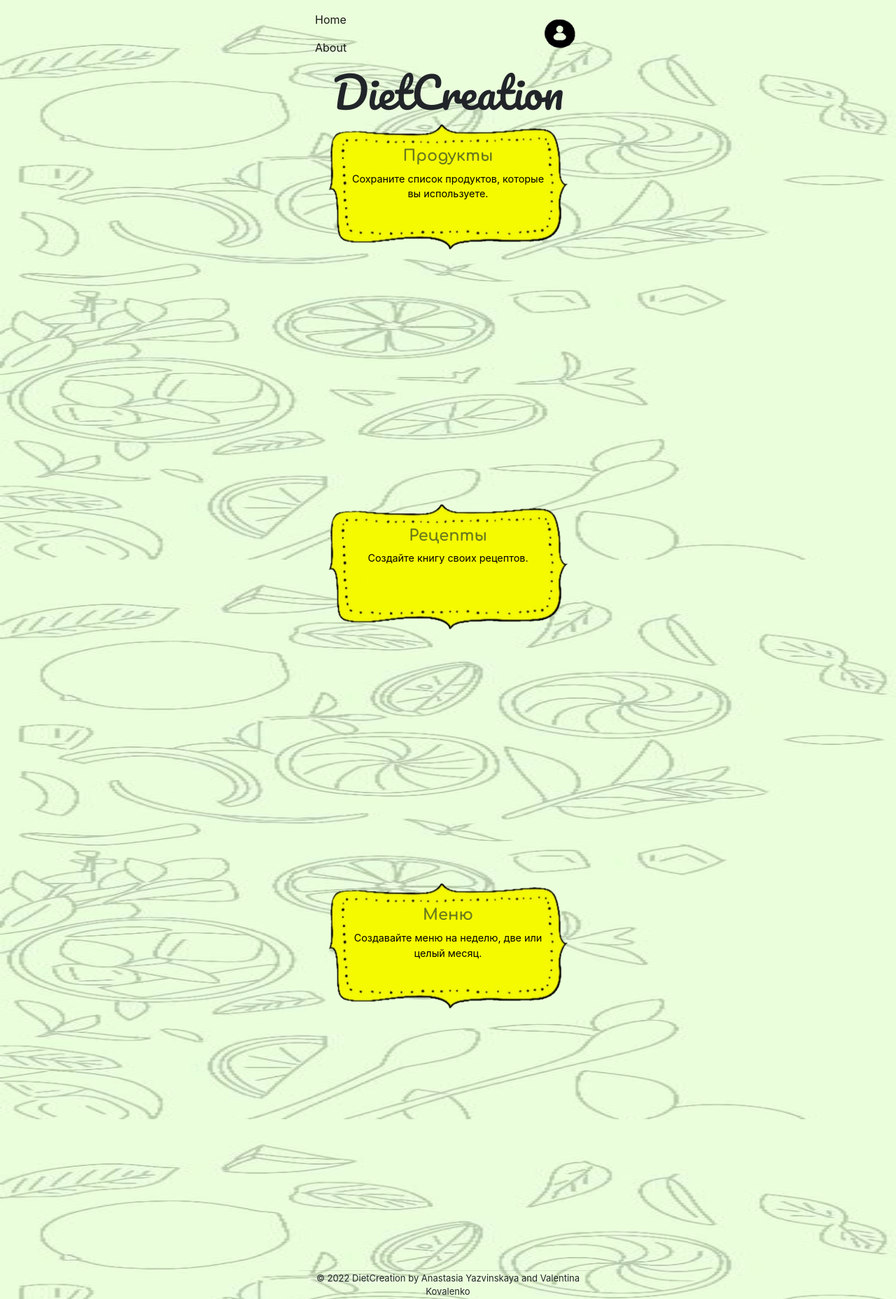
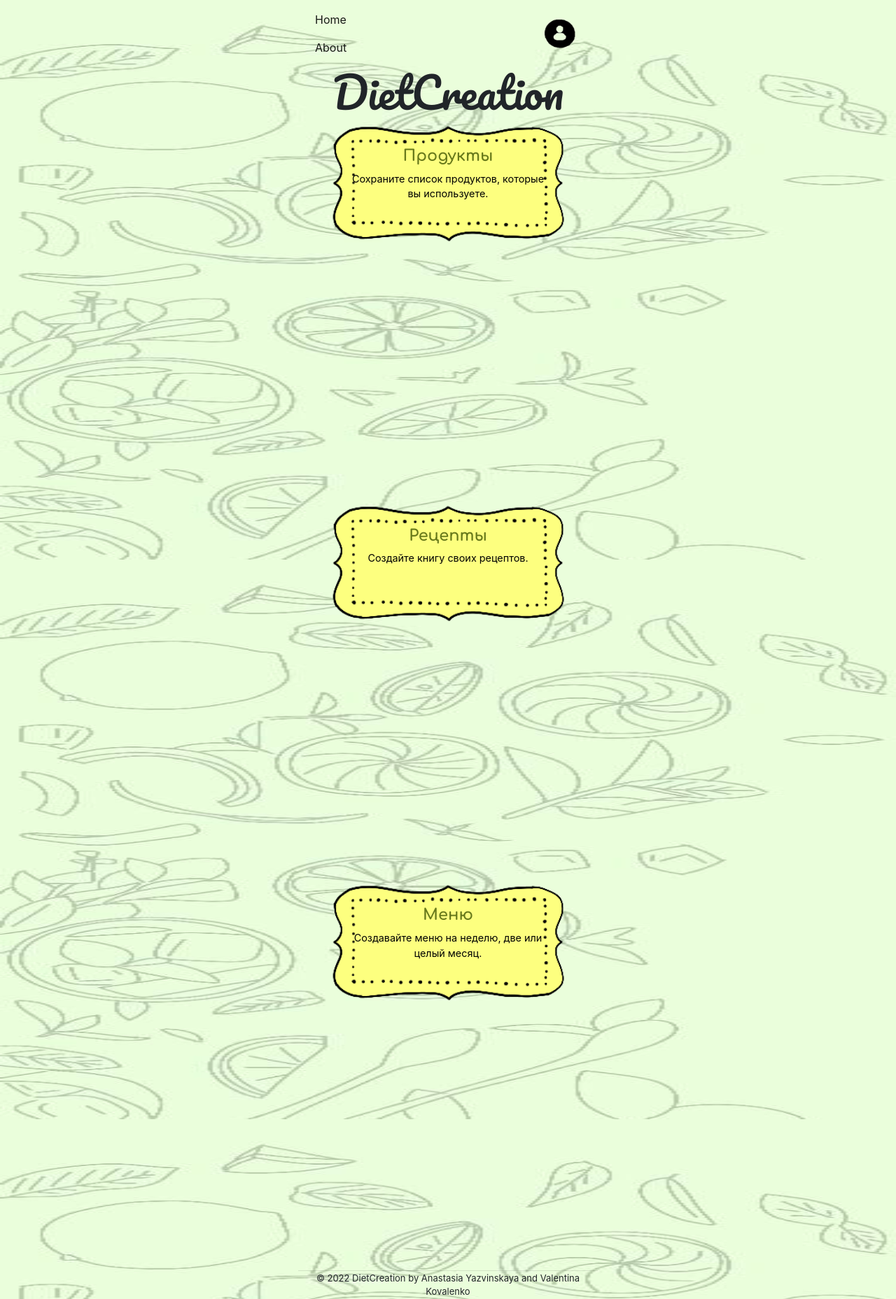
Before and after one commit to AnastasiaYazvinskaya/diet-creation, a Python web app: template app/templates/index.html in a window 1280 px wide. Shown: the whole page at 70% size. Run offline with Jinja, Linux system fonts and the light colour scheme; the template is opened without the code that fills it, so the values that code supplies are empty; some libraries are stand-ins or nearby versions; some web fonts are replaced.

Commit message:
change frame

```diff
--- a/app/static/css/index.css
+++ b/app/static/css/index.css
@@ -6,7 +6,7 @@ h1 {
 .container div {
     text-align: center;
     /*background-color: aqua;*/
-    background-image: url("../images/frame.png");
+    background-image: url("../images/frame3.png");
     background-size: 100%;
     background-repeat: no-repeat;
     margin: 5px 7%;
```
Also changed, not shown: app/static/images/frame3.png (added).
